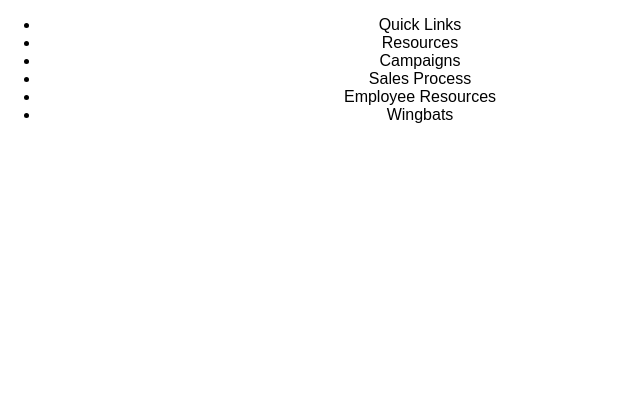
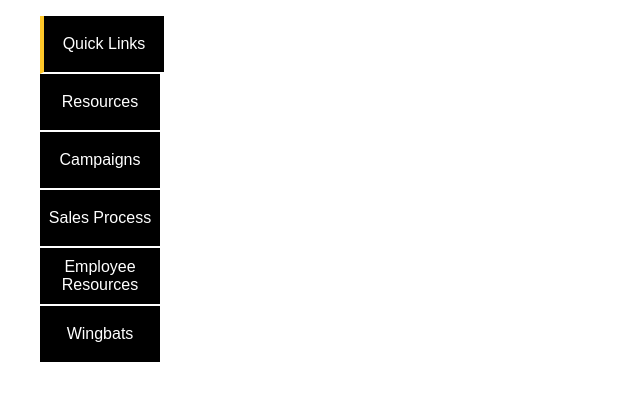
Before and after one commit to asaCurry/cr_extension_react, a React (Create React App) app: page / in a window 1280 px wide. Shown: the top 400 px of the page, without its empty margins (0-640 px from the left). Built offline with nearby package versions, Linux system fonts and the light colour scheme.

Commit message:
day 1
day 1

```diff
--- a/src/App.css
+++ b/src/App.css
@@ -24,10 +24,33 @@
 }
 /* navigation styles */
 
-.side-nav {
+.nav-wrapper {
+  color: lightgray;
+  display: flex;
+  flex-direction: column;
+}
+.nav-wrapper ul {
   color: lightgray;
 }
-
+.nav-wrapper li {
+  display: flex;
+  justify-content: center;
+  align-items: center;
+  border-bottom: 2px solid white;
+  background-color: #000;
+  text-align: center;
+  list-style-type: none;
+  padding-top: 8px;
+  padding-bottom: 8px;
+  width: 120px;
+  height: 40px;
+}
+.nav-select {
+  border-left: 4px solid #ffc728;
+}
+.nav-wrapper a {
+  color: #fff;
+}
 /* animations */
 @keyframes App-logo-spin {
   from { transform: rotate(0deg); }
--- a/src/App.js
+++ b/src/App.js
@@ -2,7 +2,6 @@ import React, { Component } from 'react';
 import logo from './logo.svg';
 import './App.css';
 import Navigation from './navigation';
-import GuestList from './guestlist';
 
 
 
@@ -37,12 +36,29 @@ class App extends Component {
     ]
   }
 
+  handleNavClick = indexToChange =>
+    this.setState({
+      navitems: this.state.navItems.map((item, index) => {
+        if (index === indexToChange) {
+          return {
+            ...item,
+            isActive: true
+          };
+        }
+        return item;
+      })
+    });
+
+
   render() {
     return (
       <div class="App">
-        <Navigation
-          className="nav-wrapper"
-          navItems={this.state.navItems} />
+        <div className="nav-wrapper">
+          <Navigation
+            className="nav-wrapper"
+            handleNavClick={this.handleNavClick.bind(this)}
+            navItems={this.state.navItems} />
+        </div>
       </div>
     );
   }
--- a/src/navigation.js
+++ b/src/navigation.js
@@ -4,14 +4,19 @@ import PropTypes from 'prop-types';
 const Navigation = props =>
   <ul>
      {props.navItems.map((item, index) =>
-      <li key={index}>
+
+      <li key={index}
+        className={(item.isActive ? 'nav-select' : '')}
+        onClick={(index) => this.handleNavClick(index)}
+        >
         <a>{item.name}</a>
       </li>
     )}
   </ul>;
 
   Navigation.propTypes = {
-    navItems: PropTypes.array.isRequired
+    navItems: PropTypes.array.isRequired,
+    handleNavClick: PropTypes.func.isRequired
   }
 
   export default Navigation
```
Also changed, not shown: 1 other file (tests, documents, lock files or other folders).
